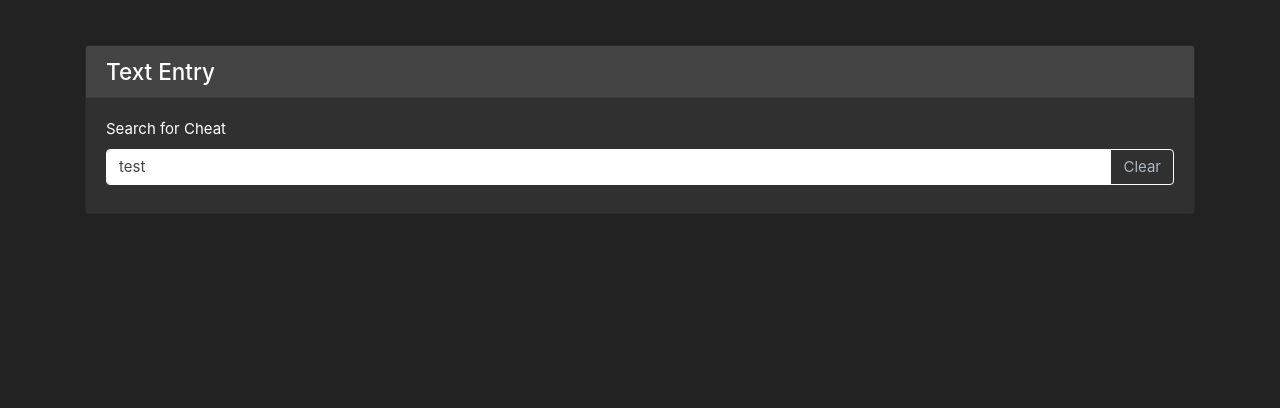
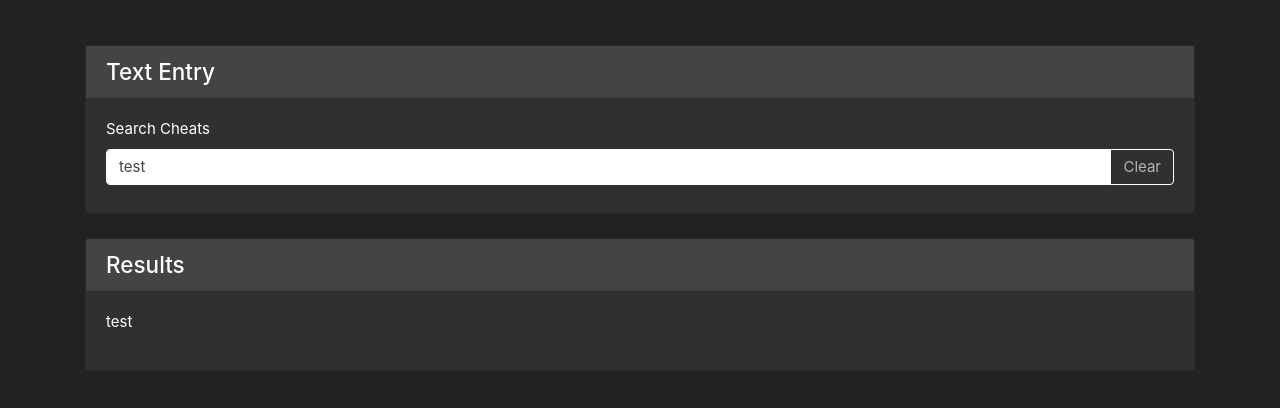
Before and after one commit to jack-hermanson/gta-cheats, a React (Create React App) app: page / in a window 1280 px wide. Shown: the top 408 px of the page. Built offline with nearby package versions, Linux system fonts and the light colour scheme.

Commit message:
start separating cheat components

```diff
--- a/src/App.tsx
+++ b/src/App.tsx
@@ -1,6 +1,5 @@
 import { Row, Col, Container } from "reactstrap";
-import { SearchCard } from "./components/search/SearchCard";
-import { ChangeEvent } from "react";
+import { Cheats } from "./components/cheats/Cheats";
 
 function App() {
   return (
@@ -8,12 +7,7 @@ function App() {
       <Container>
         <Row>
           <Col xs={12}>
-            <SearchCard
-              onSearchTextChange={(event: ChangeEvent<HTMLInputElement>) => {
-                console.log(event);
-              }}
-              label="Search for Cheat"
-            />
+            <Cheats />
           </Col>
         </Row>
       </Container>
--- /dev/null
+++ b/src/components/cheats/Cheats.tsx
@@ -0,0 +1,43 @@
+import { ChangeEvent, Component, Fragment } from "react";
+import { SearchCard } from "../search/SearchCard";
+import { StandardCard } from "../shared/Card/StandardCard";
+
+interface Props {}
+
+interface State {
+  cheats: Array<string>;
+}
+
+export class Cheats extends Component<Props, State> {
+  constructor(props: Props) {
+    super(props);
+
+    this.state = {
+      cheats: ["test"],
+    };
+
+    this.props = props;
+  }
+
+  state: State;
+  props: Props;
+
+  handleSearchTextChange(event: ChangeEvent<HTMLInputElement>) {
+    this.setState({ cheats: [...this.state.cheats, event.target.value] });
+    console.log(this.state.cheats);
+  }
+
+  render() {
+    return (
+      <Fragment>
+        <SearchCard
+          label="Search Cheats"
+          onSearchTextChange={(event) => this.handleSearchTextChange(event)}
+        />
+        <StandardCard className="mt-4" title="Results">
+          <p>{this.state.cheats}</p>
+        </StandardCard>
+      </Fragment>
+    );
+  }
+}
--- a/src/components/shared/Card/StandardCard.tsx
+++ b/src/components/shared/Card/StandardCard.tsx
@@ -8,6 +8,7 @@ interface Props {
   title: string;
   paragraph?: string;
   children?: JSX.Element;
+  className?: string;
 }
 
 export class StandardCard extends Component<Props> {
@@ -20,7 +21,7 @@ export class StandardCard extends Component<Props> {
 
   render() {
     return (
-      <Card>
+      <Card className={this.props.className}>
         <CardHeader title={this.props.title}></CardHeader>
         <CardBody>
           {this.props.paragraph !== undefined && (
```
